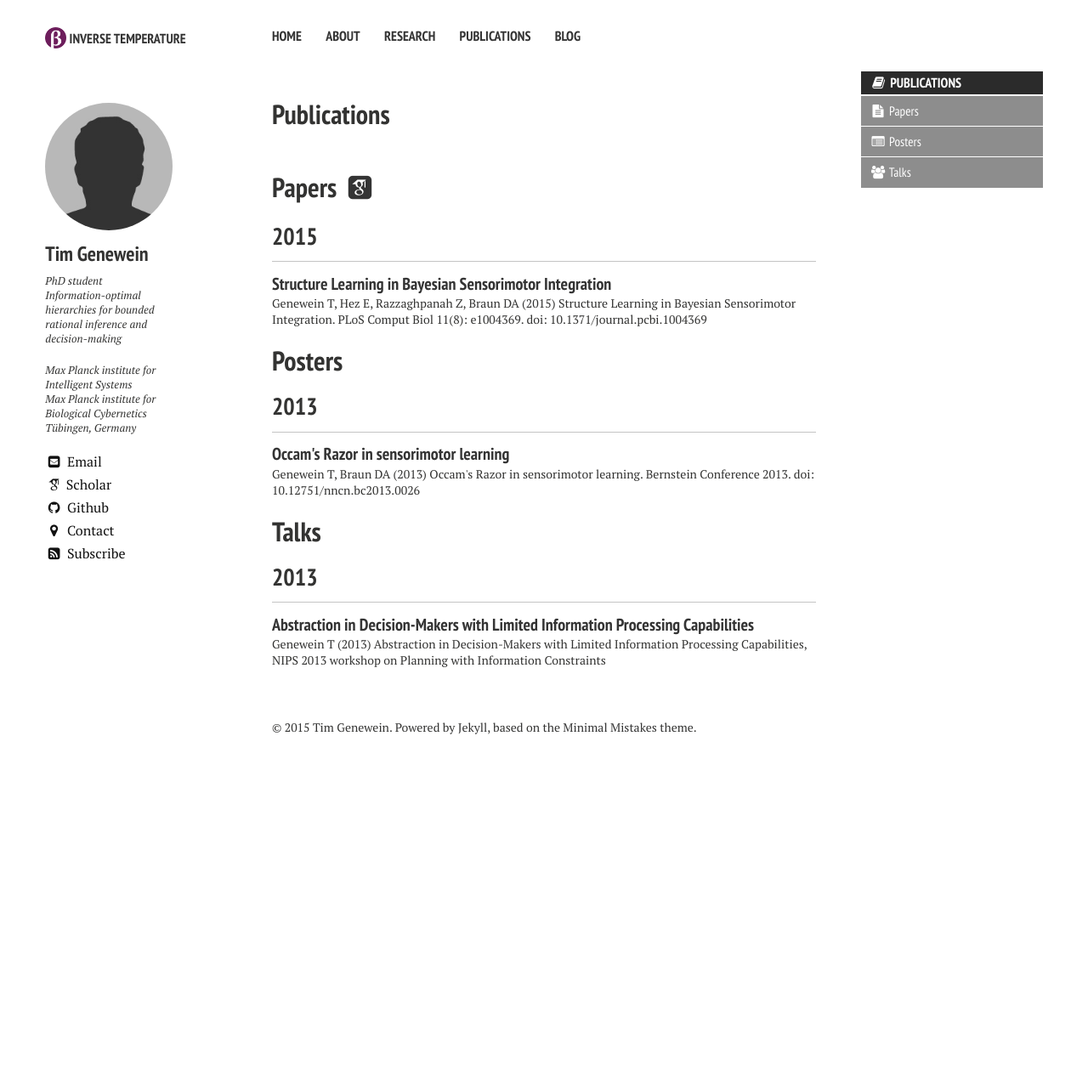
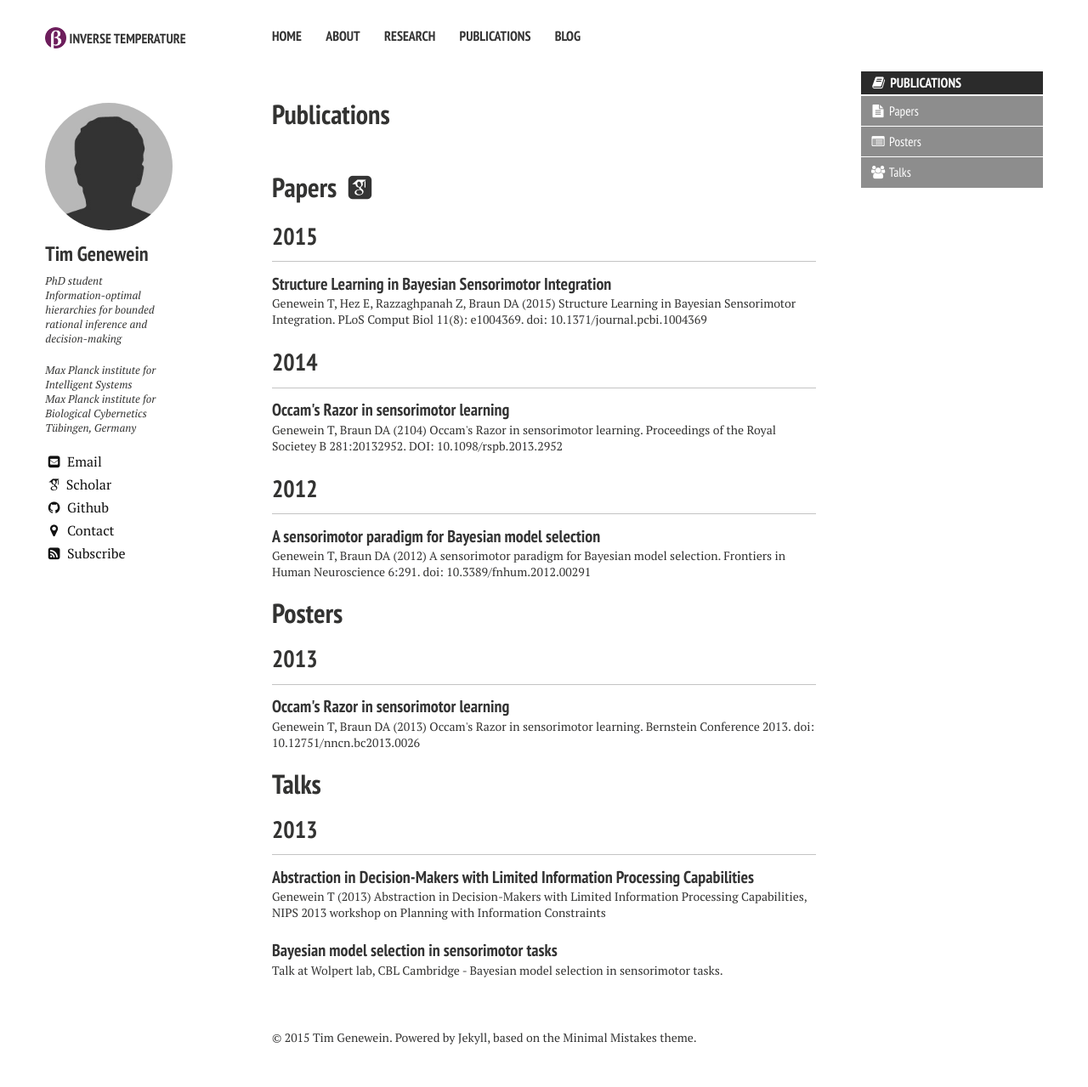
Before and after one commit to tgenewein/tgenewein.github.io, a Jekyll site: the page built from publications/index.md, in a window 1280 px wide. Shown: the whole page at 85% size. Built offline with Jekyll 4.4.1, drawn with Linux system fonts in a browser that asks for light colours; nearby versions of some CDN libraries; some web fonts are replaced; comment, search, counter and statistics services are not loaded; before the commit the page ends 914 px from its top, so only the background shows below that.

Commit message:
Added content - blog posts about publications

```diff
--- a/_config.yml
+++ b/_config.yml
@@ -2,7 +2,7 @@
 
 title:            Tim Genewein
 locale:           en_US
-url:              "http://tim.inversetemperature.net"
+url:              #"http://tim.inversetemperature.net"
 
 
 # Jekyll configuration
@@ -39,8 +39,8 @@ owner:
   facebook: #username
   google:
     plus: #username
-    analytics: UA-67740048-1
-    verify: xio3xMA4L7GA6clZpfS6Sv60FY6NR4R_m4Rbv_HK9k4
+    analytics: #UA-67740048-1
+    verify: #xio3xMA4L7GA6clZpfS6Sv60FY6NR4R_m4Rbv_HK9k4
     ad-client:
     ad-slot:
     scholar: "https://scholar.google.com/citations?user=peNTK9oAAAAJ&hl=en"
--- a/_layouts/publication-index.html
+++ b/_layouts/publication-index.html
@@ -57,7 +57,7 @@
               <h2 class="link-post"><a href="{{ site.url }}{{ post.url }}" title="{{ post.pubtitle }}">{{ post.pubtitle }}</a> <a href="{{ post.link }}" target="_blank" title="{{ post.pubtitle }}"><i class="fa fa-link"></i></a></h2>
             {% else %}
               <h2><a href="{{ site.url }}{{ post.url }}" title="{{ post.pubtitle }}">{{ post.pubtitle }}</a></h2>
-              <p>{{ post.citeas }}</p>
+              <p>{% if post.citeas %} {{ post.citeas }} {% else %} {{post.excerpt}} {% endif%}</p>
             {% endif %}
           </article>
         {% endif %}
@@ -79,7 +79,7 @@
               <h2 class="link-post"><a href="{{ site.url }}{{ post.url }}" title="{{ post.pubtitle }}">{{ post.pubtitle }}</a> <a href="{{ post.link }}" target="_blank" title="{{ post.pubtitle }}"><i class="fa fa-link"></i></a></h2>
             {% else %}
               <h2><a href="{{ site.url }}{{ post.url }}" title="{{ post.pubtitle }}">{{ post.pubtitle }}</a></h2>
-              <p>{{ post.citeas }}</p>
+              <p>{% if post.citeas %} {{ post.citeas }} {% else %} {{post.excerpt}} {% endif%}</p>
             {% endif %}
           </article>
         {% endif %}
@@ -101,7 +101,7 @@
               <h2 class="link-post"><a href="{{ site.url }}{{ post.url }}" title="{{ post.pubtitle }}">{{ post.pubtitle }}</a> <a href="{{ post.link }}" target="_blank" title="{{ post.pubtitle }}"><i class="fa fa-link"></i></a></h2>
             {% else %}
               <h2><a href="{{ site.url }}{{ post.url }}" title="{{ post.pubtitle }}">{{ post.pubtitle }}</a></h2>
-              <p>{{ post.citeas }}</p>
+              <p>{% if post.citeas %} {{ post.citeas }} {% else %} {{post.excerpt}} {% endif%}</p>
             {% endif %}
           </article>
         {% endif %}
--- /dev/null
+++ b/_posts/2012-10-19-Paper-BayesianModelSelection.md
@@ -0,0 +1,33 @@
+---
+layout: post
+title:  "Paper published: A sensorimotor paradigm for Bayesian model selection"
+date:   2012-10-19 15:00:00
+publication: true
+pubtype: "paper"
+publink: "http://journal.frontiersin.org/article/10.3389/fnhum.2012.00291/"
+downloadlink: "http://journal.frontiersin.org/article/10.3389/fnhum.2012.00291/pdf"
+pubtitle: "A sensorimotor paradigm for Bayesian model selection"
+doi: "10.3389/fnhum.2012.00291"
+citeas: "Genewein T, Braun DA (2012) A sensorimotor paradigm for Bayesian model selection. Frontiers in Human Neuroscience 6:291. doi: 10.3389/fnhum.2012.00291"
+excerpt: "Genewein T, Braun DA (2012) A sensorimotor paradigm for Bayesian model selection."
+tags: [publication, paper, Bayesian model selection, virtual reality experiment]
+---
+Our paper on a sensorimotor paradigm for Bayesian model selection got published in Frontiers in Human Neuroscience.
+
+In the paper we present a sensorimotor paradigm that allows for testing whether human choice behavior is quantiatively consistent with Bayesian model selection. In Bayesian model selection, models $M_1$ and $M_2$ are compared by taking their posterior probability ratio (given the data $D$)
+
+$$
+\underbrace{\frac{P(M_1|D)}{P(M_2|D)}}_{\text{posterior odds}} = \underbrace{\frac{P(D|M_1)}{P(D|M_2)}}_{\text{Occam factor}} \underbrace{\frac{P(M_1)}{P(M_2)}}_{\text{prior odds}},
+$$
+
+where the model evidence or marginal likelihood is given by marginalizing over the model parameters $\theta$
+
+$$
+P(D|M_i)=\int P(D|\theta,M_i)P(\theta|M_i) d\theta.
+$$
+
+If the ratio of posterior odds is larger than one, model $M_1$ should be preferred - if the posterior odds ratio is smaller than one, the data is in favor of $M_2$.  If the strength of preference is ignored, the previous rule leads to a deterministic model selection mechanism. Additionally, the magnitude of the posterior odds ratio is an indicator of the strength of the preference which can be used to derive stochastic model selection mechanisms (for instance by combination with a softmax selection rule). In case of equal prior probabilities for both models, the quantity that governs model selection is the *Bayes factor*, which is the ratio of marginal likelihoods.
+
+In the paper, we designed a virtual-reality experiment that required participants to report their belief about the model $M_i$ after observing some data $D$. Importantly, the experiment was designed such that we did not ask participants to report their belief over the parameter $\theta$ but rather "integrate out" the parameter dimension . To do so, we set up an experiment with a separate model- and parameter-dimension and presented an ambiguous stimulus that was compatible with a whole range of $\theta$-values. This required participants to "integrate out" the parameters compatible with the stimulus, similar to the marginalization when computing the model evidence.
+
+We found participants' behavior to be quantitatively consistent with the theoretical model of Bayesian model selection combined with a softmax model selection mechanism.
--- /dev/null
+++ b/_posts/2013-01-17-Talk-CambridgeCBL.md
@@ -0,0 +1,14 @@
+---
+layout: post
+title:  "Talk @ CBL Cambridge: Bayesian model selection in sensorimotor tasks"
+date:   2013-01-17 15:00:00
+publication: true
+pubtype: "talk"
+downloadlink: "/files/publications/talks/2013CambridgeTalk.pdf"
+pubtitle: "Bayesian model selection in sensorimotor tasks"
+#citeas: "Genewein T, Braun DA (2012) A sensorimotor paradigm for Bayesian model selection. Frontiers in Human Neuroscience 6:291. doi: 10.3389/fnhum.2012.00291"
+excerpt: "Talk at Wolpert lab, CBL Cambridge - Bayesian model selection in sensorimotor tasks."
+tags: [publication, talk, Bayesian model selection, Occam's razor, virtual reality experiment]
+---
+I visited Cambridge for a few days and had the opportunity to give a talk in Daniel Wolpert's lab at the [Computational and Biological Learning Lab](http://learning.eng.cam.ac.uk/Public/) (CBL) at the University of Cambridge. Seeing Cambridge with all its landmarks of scientific history but also the current research at the Wolpert lab was really amazing and sometimes felt just unreal.
+In the talk I was presenting my recently published study on [Bayesian model selection](/Paper-BayesianModelSelection/) as well as my current work on model selection in a [sensorimotor Regression task](/Paper-OccamsRazorSensorimotor/).
--- a/_posts/2013-09-25-Poster-Bernstein.md
+++ b/_posts/2013-09-25-Poster-Bernstein.md
@@ -8,8 +8,12 @@ publink: "https://portal.g-node.org/abstracts/bc13/#/doi/nncn.bc2013.0026"
 downloadlink: "/files/publications/posters/2013BernsteinPoster.pdf"
 pubtitle: "Occam's Razor in sensorimotor learning"
 citeas: "Genewein T, Braun DA (2013) Occam's Razor in sensorimotor learning. Bernstein Conference 2013. doi: 10.12751/nncn.bc2013.0026"
+excerpt: "Genewein T, Braun DA (2013) Occam's Razor in sensorimotor learning. Bernstein Conference 2013."
+tags: [publication, paper, Occam's Razor, Bayesian model selection, virtual reality experiment]
 ---
+I presented my current experimental study at this year's Bernstein conference in Tuebingen.
+In the study we set up a sensorimotor regression task where we showed participants noisy observations of an underlying function and then asked them to draw their best guess of the underlying function. Importantly, there were two different generative processes of the underlying functions - one that produced rather smooth functions and another one that produced more wiggly functions. The generative models we used were Gaussian processes.
+In the training phase participants could get used to the statistics of both generative models. In test trials we found that participants selected between the learned models in quantitative agreement with Bayesian model selection. In particular we found that in trials where both models *explained the data equally well* participants preferred the simpler model, which is in line with (Bayesian) Occam's razor.
 
-Poster at Bernstein conference 2013.
-
+More information about the experimental study is [here](TODO:linketothepaper)
 TODO: add a link to final publication (Royal Society paper).
--- /dev/null
+++ b/_posts/2014-03-26-Paper-OccamsRazorSensorimotor.md
@@ -0,0 +1,43 @@
+---
+layout: post
+title:  "Paper published: Occam's Razor in sensorimotor learning"
+date:   2014-03-26 15:00:00
+publication: true
+pubtype: "paper"
+publink: "http://rspb.royalsocietypublishing.org/content/281/1783/20132952"
+downloadlink: "http://rspb.royalsocietypublishing.org/content/281/1783/20132952.full-text.pdf"
+pubtitle: "Occam's Razor in sensorimotor learning"
+doi: "10.1098/rspb.2013.2952"
+citeas: "Genewein T, Braun DA (2104) Occam's Razor in sensorimotor learning. Proceedings of the Royal Societey B 281:20132952. DOI: 10.1098/rspb.2013.2952"
+excerpt: "Genewein T, Braun DA (2104) Occam's Razor in sensorimotor learning."
+tags: [publication, paper, Bayesian model selection, Occam's razor, sensorimotor regression, virtual reality experiment]
+---
+{% include _toc.html %}
+
+Our paper on sensorimotor regression and the preference of simpler models got published in Proceedings B of the Royal Society.
+
+In the paper we present a sensorimotor regression paradigm that allows for testing whether humans act in line with Occam's razor and *prefer the simpler explanation* if two models explain the data equally well.
+
+## Bayesian model selection
+We modeled human choice behavior with Bayesian model selection. In Bayesian model selection, models $M_1$ and $M_2$ are compared by taking their posterior probability ratio (given the data $D$)
+
+$$
+\underbrace{\frac{P(M_1|D)}{P(M_2|D)}}_{\text{posterior odds}} = \underbrace{\frac{P(D|M_1)}{P(D|M_2)}}_{\text{Occam factor}} \underbrace{\frac{P(M_1)}{P(M_2)}}_{\text{prior odds}},
+$$
+
+where the model evidence or marginal likelihood is given by marginalizing over the model parameters $\theta$
+
+$$
+P(D|M_i)=\int P(D|\theta,M_i)P(\theta|M_i) d\theta.
+$$
+
+If the ratio of posterior odds is larger than one, model $M_1$ should be preferred - if the posterior odds ratio is smaller than one, the data is in favor of $M_2$.  If the strength of preference is ignored, the previous rule leads to a deterministic model selection mechanism. Additionally, the magnitude of the posterior odds ratio is an indicator of the strength of the preference which can be used to derive stochastic model selection mechanisms (for instance by combination with a softmax selection rule). In case of equal prior probabilities for both models, the quantity that governs model selection is the *Bayes factor*, which is the ratio of marginal likelihoods.
+
+## Bayesian Occam's razor
+**TODO**
+
+## Experiment design - marginal likelihood of a Gaussian processes
+**TODO**
+
+## Results
+We found participants' behavior to be quantitatively consistent with the theoretical model of Bayesian model selection combined with a softmax model selection mechanism.
--- a/_posts/2015-08-26-Paper-2D-StructureLearning.md
+++ b/_posts/2015-08-26-Paper-2D-StructureLearning.md
@@ -7,7 +7,10 @@ pubtype: "paper"
 publink: "http://journals.plos.org/ploscompbiol/article?id=10.1371/journal.pcbi.1004369"
 downloadlink: "http://www.ploscompbiol.org/article/fetchObject.action?uri=info:doi/10.1371/journal.pcbi.1004369&representation=PDF"
 pubtitle: "Structure Learning in Bayesian Sensorimotor Integration"
+doi: "10.1371/journal.pcbi.1004369"
 citeas: "Genewein T, Hez E, Razzaghpanah Z, Braun DA (2015) Structure Learning in Bayesian Sensorimotor Integration. PLoS Comput Biol 11(8): e1004369. doi: 10.1371/journal.pcbi.1004369"
+excerpt: "Genewein T, Hez E, Razzaghpanah Z, Braun DA (2015) Structure Learning in Bayesian Sensorimotor Integration."
+tags: [publication, paper, structure learning, sensorimotor integration, virtual reality experiment]
 ---
 Our paper on structure learning in Bayesian sensorimotor integration got published in PLoS Computational Biology.
 
```
Also changed, not shown: _includes/_publication-footer.html (+5 -2 lines).
